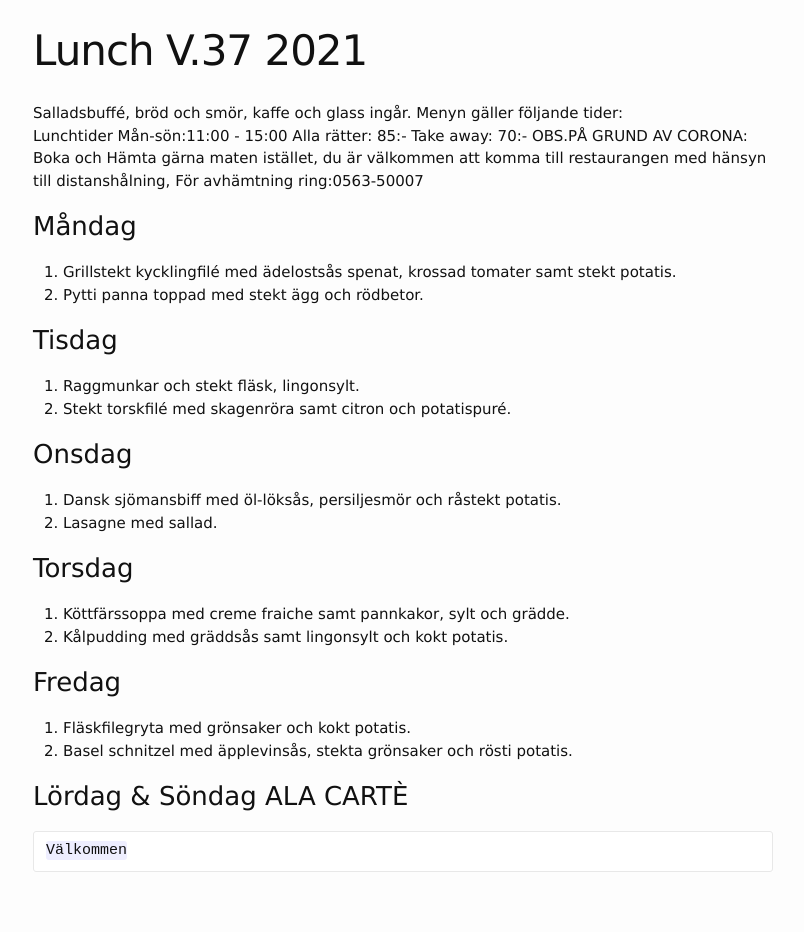
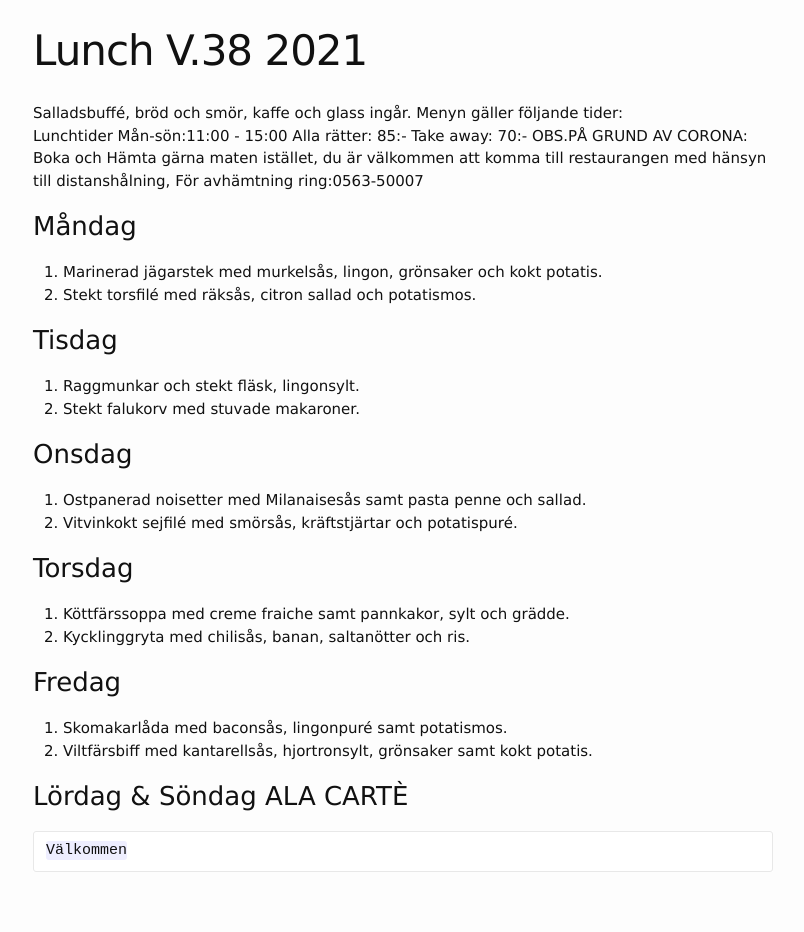
Before and after one commit to FarInn62/farinn62.github.io, a Jekyll site: the page built from lunch.md, in a window 1280 px wide. Shown: the whole page, without its empty margins (237-1041 px from the left). Built offline with Jekyll 4.4.1, drawn with Linux system fonts in a browser that asks for light colours.

Commit message:
Update lunch.md

```diff
--- a/lunch.md
+++ b/lunch.md
@@ -1,6 +1,6 @@
 ---
 layout: foodmenu
-title: Lunch V.37  2021
+title: Lunch V.38  2021
 permalink: /lunch/
 published: true
 ---
@@ -12,24 +12,24 @@ OBS.PÅ GRUND AV CORONA: Boka och Hämta gärna maten istället, du är välkomm
 
 
 ### Måndag
-1. Grillstekt kycklingfilé med ädelostsås spenat, krossad tomater samt stekt potatis.
-2. Pytti panna toppad med stekt ägg och rödbetor.
+1. Marinerad jägarstek med murkelsås, lingon, grönsaker och kokt potatis.
+2. Stekt torsfilé med räksås, citron sallad och potatismos.
 
 ### Tisdag
 1. Raggmunkar och stekt fläsk, lingonsylt.
-2. Stekt torskfilé med skagenröra samt citron och potatispuré.
+2. Stekt falukorv med stuvade makaroner.
 
 ### Onsdag
-1. Dansk sjömansbiff med öl-löksås, persiljesmör och råstekt potatis.
-2. Lasagne med sallad.
+1. Ostpanerad noisetter med Milanaisesås samt pasta penne och sallad.
+2. Vitvinkokt sejfilé med smörsås, kräftstjärtar och potatispuré.
 
 ### Torsdag
 1. Köttfärssoppa med creme fraiche samt pannkakor, sylt och grädde.
-2. Kålpudding med gräddsås samt lingonsylt och kokt potatis.
+2. Kycklinggryta med chilisås, banan, saltanötter och ris.
 
 ### Fredag
-1. Fläskfilegryta med grönsaker och kokt potatis.
-2. Basel schnitzel med äpplevinsås, stekta grönsaker och rösti potatis.
+1. Skomakarlåda med baconsås, lingonpuré samt potatismos.
+2. Viltfärsbiff med kantarellsås, hjortronsylt, grönsaker samt kokt potatis.
 
 
 ### Lördag & Söndag ALA CARTÈ
```
